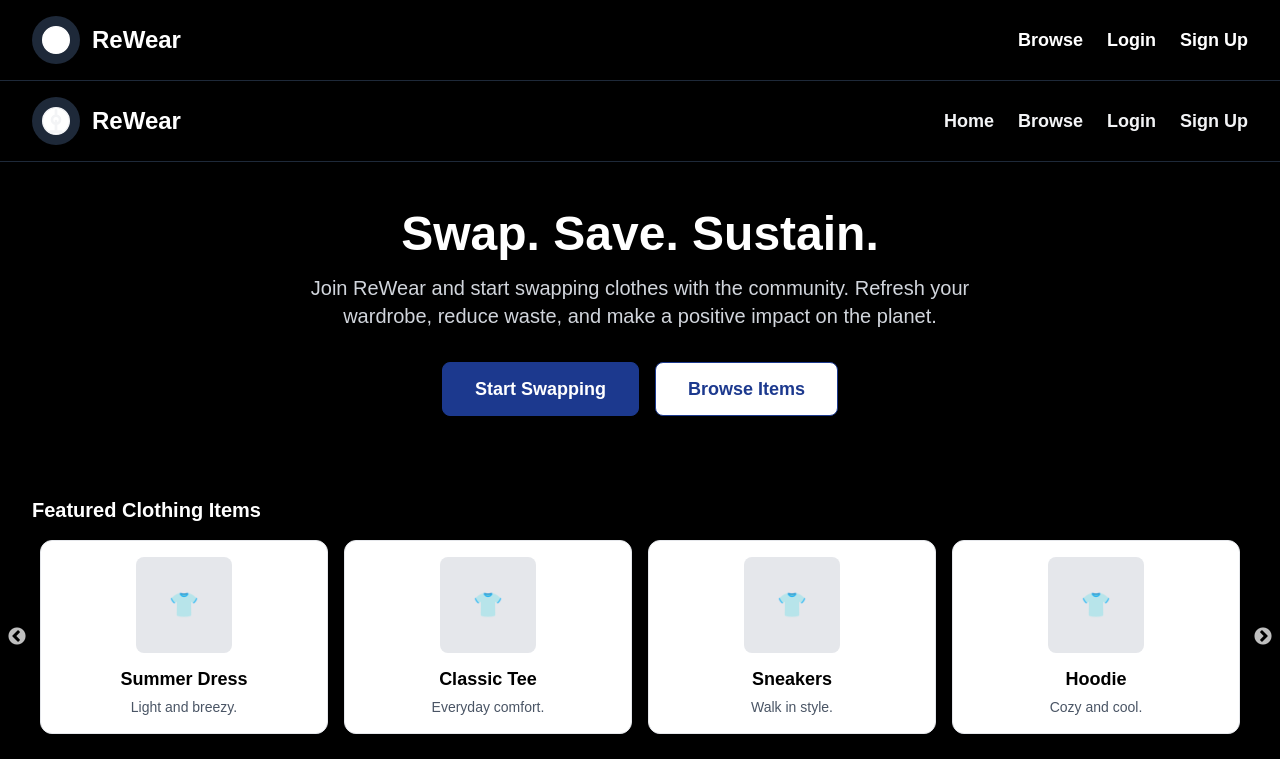
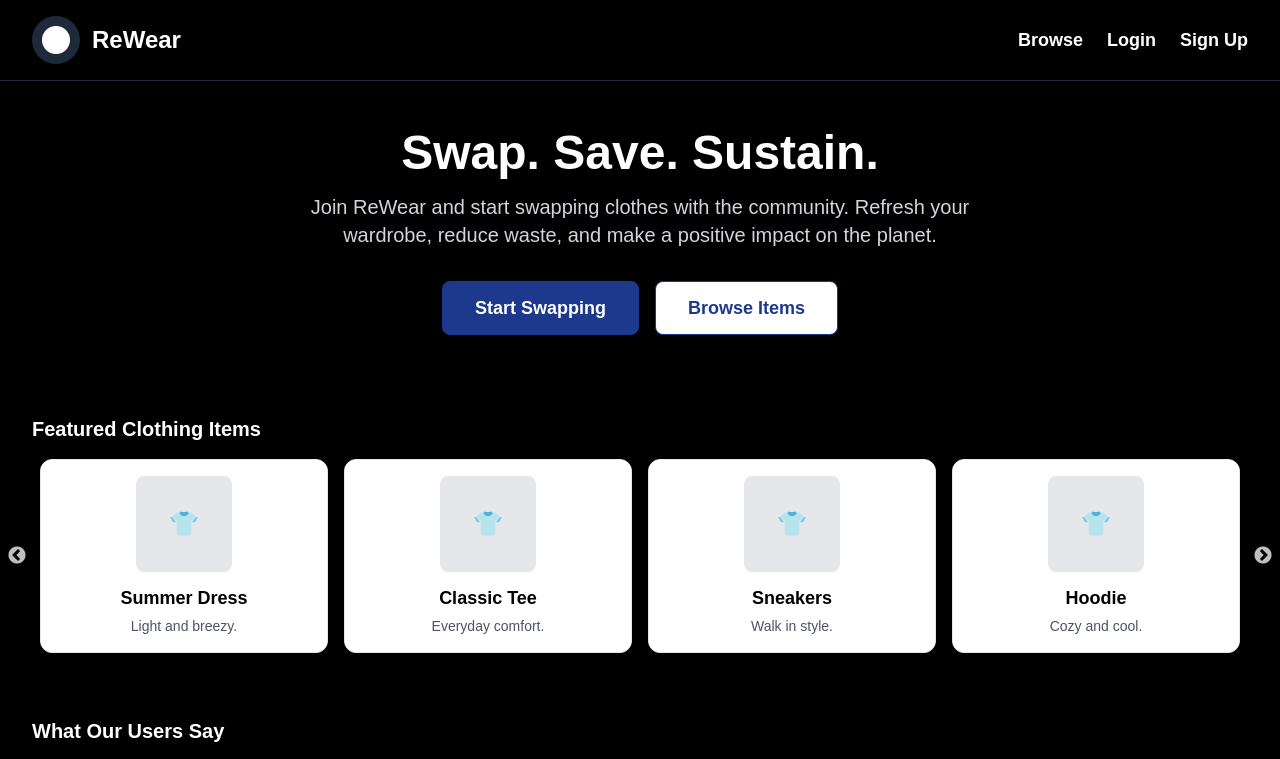
Before and after one commit to Aryan-1212/ReWear-Community-Clothing-Exchange, a Next.js app in the folder client/re-wear/: page /herosection in a window 1280 px wide. Shown: the top 759 px of the page. Built offline with nearby package versions, Linux system fonts and the light colour scheme; no server answers.

Commit message:
Remove header component from HeroSectionPage for a cleaner layout

```diff
--- a/client/re-wear/app/herosection/page.js
+++ b/client/re-wear/app/herosection/page.js
@@ -47,24 +47,6 @@ const carouselSettings = {
 const HeroSectionPage = () => {
   return (
     <div className="min-h-screen bg-black text-gray-100 flex flex-col">
-      {/* Header */}
-      <header className="flex flex-col md:flex-row items-center justify-between px-4 md:px-8 py-4 border-b border-gray-800 gap-4 md:gap-0">
-        <div className="flex items-center gap-3 w-full md:w-auto justify-between">
-          <div className="flex items-center gap-3">
-            <span className="inline-block bg-gray-800 rounded-full p-2">
-              <svg className="w-8 h-8" fill="none" viewBox="0 0 24 24" stroke="currentColor"><circle cx="12" cy="12" r="10" fill="#fff" /><path strokeLinecap="round" strokeLinejoin="round" strokeWidth="2" d="M12 8c-1.657 0-3 1.343-3 3 0 1.657 1.343 3 3 3s3-1.343 3-3c0-1.657-1.343-3-3-3zm0 0V4m0 8v8m0 0H8m4 0h4" /></svg>
-            </span>
-            <span className="text-2xl font-extrabold text-white">ReWear</span>
-          </div>
-        </div>
-        <nav className="flex gap-6 text-lg font-semibold w-full md:w-auto justify-center md:justify-end">
-          <Link href="/" className="hover:text-blue-400">Home</Link>
-          <Link href="/itemlisting" className="hover:text-blue-400">Browse</Link>
-          <Link href="/login" className="hover:text-blue-400">Login</Link>
-          <Link href="/signup" className="hover:text-blue-400">Sign Up</Link>
-        </nav>
-      </header>
-
       {/* Hero Section */}
       <section className="flex flex-col items-center justify-center text-center py-12 px-4 md:px-8">
         <h1 className="text-3xl sm:text-4xl md:text-5xl font-extrabold text-white mb-4">Swap. Save. Sustain.</h1>
```
